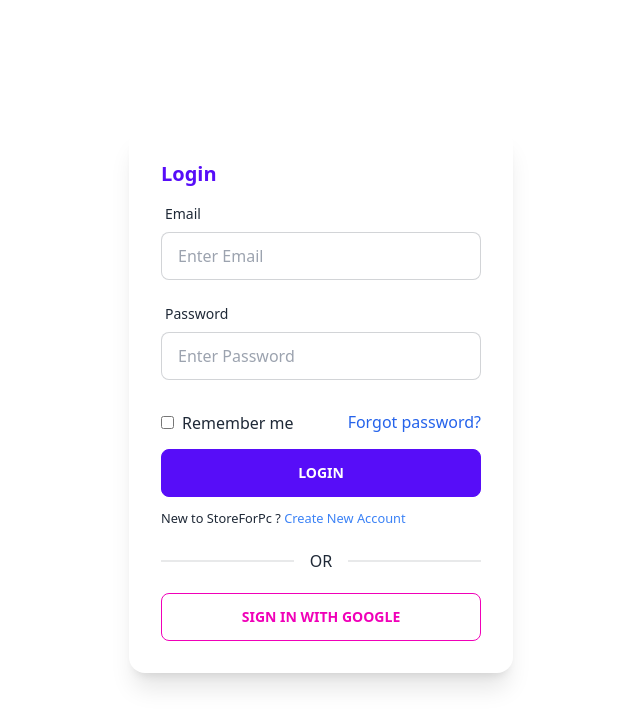
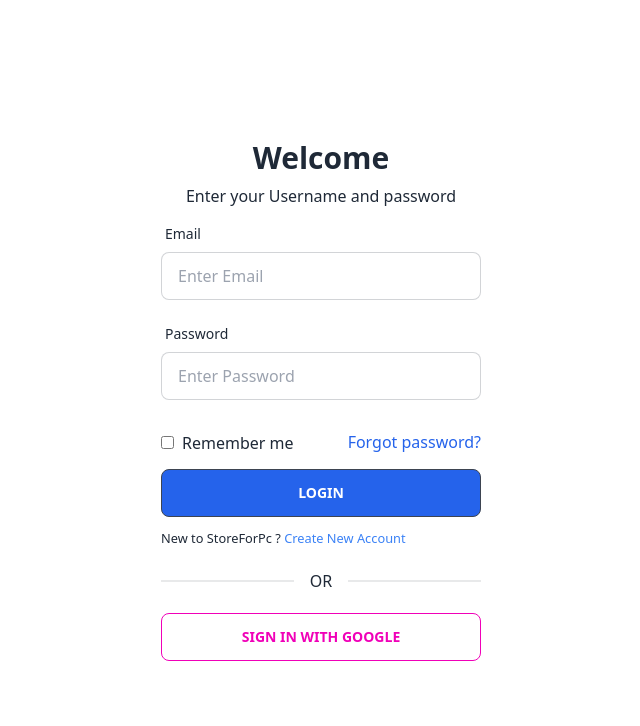
Before and after one commit to MazharulDev/vouch-digital-client, a React (Create React App) app: page /login in a window 1280 px wide. Shown: the top 726 px of the page, without its empty margins (319-959 px from the left). Built offline with nearby package versions, Linux system fonts and the light colour scheme.

Commit message:
finish this project

```diff
--- a/public/index.html
+++ b/public/index.html
@@ -1,14 +1,12 @@
 <!DOCTYPE html>
 <html lang="en">
+
 <head>
   <meta charset="utf-8" />
-    <link rel="icon" href="%PUBLIC_URL%/favicon.ico" />
+  <link rel="icon" href="%PUBLIC_URL%/favicon.png" />
   <meta name="viewport" content="width=device-width, initial-scale=1" />
   <meta name="theme-color" content="#000000" />
-    <meta
-      name="description"
-      content="Web site created using create-react-app"
-    />
+  <meta name="description" content="Web site created using create-react-app" />
   <link rel="apple-touch-icon" href="%PUBLIC_URL%/logo192.png" />
   <!--
       manifest.json provides metadata used when your web app is installed on a
@@ -24,8 +22,9 @@
       work correctly both with client-side routing and a non-root public URL.
       Learn how to configure a non-root public URL by running `npm run build`.
     -->
-    <title>React App</title>
+  <title>Vouch-Digital</title>
 </head>
+
 <body>
   <noscript>You need to enable JavaScript to run this app.</noscript>
   <div id="root"></div>
@@ -40,4 +39,5 @@
       To create a production bundle, use `npm run build` or `yarn build`.
     -->
 </body>
+
 </html>
--- a/src/components/home/Clients/AddClient.js
+++ b/src/components/home/Clients/AddClient.js
@@ -6,9 +6,11 @@ import { useNavigate } from 'react-router-dom';
 import { toast } from 'react-toastify';
 
 const AddClient = () => {
+    const [Loading, setLoading] = useState(false)
     const navigate = useNavigate()
     const { register, handleSubmit } = useForm();
     const onSubmit = data => {
+        setLoading(true)
         const img = data.image[0];
         const formData = new FormData();
         formData.append('image', img);
@@ -46,7 +48,7 @@ const AddClient = () => {
                 })
                     .then(res => res.json())
                     .then(output => {
-                        console.log(output);
+                        setLoading(false)
                         if (output.insertedId) {
                             navigate("/clientaddsuccess")
                         } else {
@@ -130,10 +132,12 @@ const AddClient = () => {
                             <input className='p-2 rounded-md bg-white border' type="text" {...register("gstNumber", { required: true })} placeholder="GST Number *" />
                             <input className='p-2 rounded-md bg-white border' type="text" {...register("faxNumber")} placeholder="Fax Number" />
                         </div>
-                        <div className='flex justify-start items-center px-3 gap-3 py-2 bg-blue-800 hover:bg-blue-700 text-white mx-10 mt-4 rounded-lg cursor-pointer w-48'>
-                            <input className='cursor-pointer' type="submit" value="Save & Continue" />
-                            <MdKeyboardArrowRight />
-                        </div>
+                        {
+                            Loading ? <p className='mx-5 text-2xl font-bold p-3'>Loading...</p> : <div className='flex justify-start items-center px-3 gap-3 py-2 bg-blue-800 hover:bg-blue-700 text-white mx-10 mt-4 rounded-lg cursor-pointer w-48'>
+                                <input className='cursor-pointer' type="submit" value="Save & Continue" />
+                                <MdKeyboardArrowRight />
+                            </div>
+                        }
                     </form>
                 </div>
             </div>
--- a/src/components/login/Login.js
+++ b/src/components/login/Login.js
@@ -45,9 +45,10 @@ const Login = () => {
     }
     return (
         <div className='flex justify-center items-center h-screen'>
-            <div className="card w-96 bg-base-100 shadow-xl">
+            <div className="card w-96 bg-base-100">
                 <div className="card-body">
-                    <h2 className="card-title text-primary">Login</h2>
+                    <h2 className="text-3xl font-bold text-center">Welcome</h2>
+                    <p className='text-center'>Enter your Username and password</p>
                     <form onSubmit={handleSubmit(onSubmit)}>
                         <div className="form-control w-full max-w-xs">
                             <label className="label">
@@ -116,7 +117,7 @@ const Login = () => {
                             <h2 className='my-3'><Link className='text-blue-600 hover:underline' to='/forgotPassword'>Forgot password?</Link></h2>
                         </div>
 
-                        <input className='btn btn-primary text-white w-full' type="submit" value="Login" />
+                        <input className='btn bg-blue-600 hover:bg-blue-700 text-white w-full' type="submit" value="Login" />
                     </form>
                     <p><small>New to StoreForPc ?  <Link className='text-blue-500 hover:underline' to="/signup">Create New Account</Link></small></p>
                     <div className="divider">OR</div>
```
Also changed, not shown: public/favicon.png (added). Lines whose indentation alone changed are shown as unchanged.
